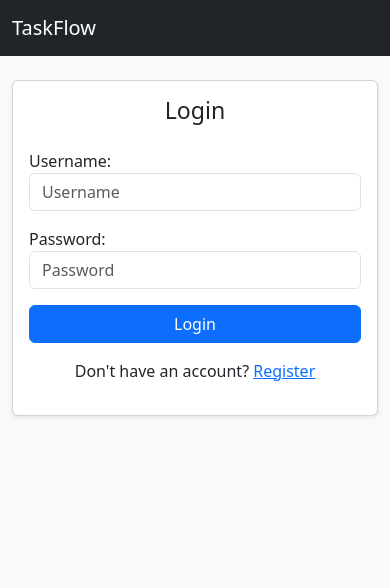
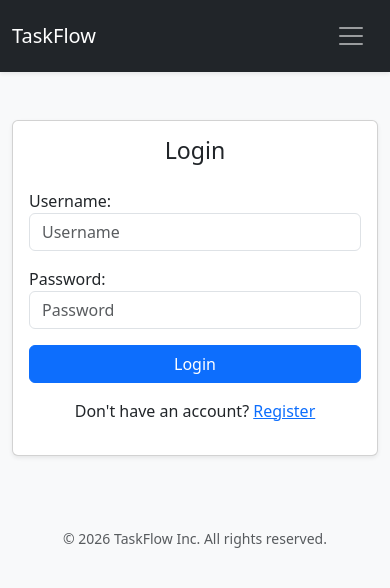
Before and after one commit to mumrbekkk/DSCC_CW1_16612, a Django app: a page that uses templates/base.html in a window 390 px wide. Shown: the top 588 px of the page. Run offline with Django 5.2, Linux system fonts and the light colour scheme.

Commit message:
mobile ui sized

```diff
--- a/templates/base.html
+++ b/templates/base.html
@@ -2,49 +2,70 @@
 <html lang="en">
 <head>
     <meta charset="UTF-8">
-    <title>Task Flow</title>
+    <meta name="viewport" content="width=device-width, initial-scale=1.0">
+    <title>TaskFlow | Professional Task Management</title>
 
     <link href="https://cdn.jsdelivr.net/npm/bootstrap@5.3.2/dist/css/bootstrap.min.css" rel="stylesheet">
 </head>
-<body class="bg-light">
+<body class="bg-body-tertiary">
 
-    <nav class="navbar navbar-dark bg-dark navbar-expand-lg">
+    <nav class="navbar navbar-expand-lg navbar-dark bg-dark shadow-sm py-3">
         <div class="container">
-            <a class="navbar-brand" href="/">TaskFlow</a>
-            <div class="collapse navbar-collapse">
-                <ul class="navbar-nav ms-auto">
+            <a class="navbar-brand d-flex align-items-center" href="/">
+                TaskFlow
+            </a>
+
+            <button class="navbar-toggler border-0" type="button" data-bs-toggle="collapse" data-bs-target="#navbarNav">
+                <span class="navbar-toggler-icon"></span>
+            </button>
+
+            <div class="collapse navbar-collapse" id="navbarNav">
+                <ul class="navbar-nav me-auto mb-2 mb-lg-0">
                     <li class="nav-item">
-                        <a class="nav-link" href="/projects/">Projects</a>
+                        <a class="nav-link px-3" href="/projects/">Projects</a>
                     </li>
 
                     {% if request.user.is_superuser %}
                     <li class="nav-item">
-                            <a class="nav-link" href="/tags/">Tags</a>
+                        <a class="nav-link px-3" href="/tags/">Tags</a>
                     </li>
                     {% endif %}
+                </ul>
 
+                <div class="d-flex align-items-center">
                     {% if user.is_authenticated %}
-                        <li class="nav-item">
-                            <form method="post" action="{% url 'logout' %}" class="d-inline">
+                        <span class="navbar-text me-3 small d-none d-md-inline">
+                            Signed in as <strong>{{ user.username }}</strong>
+                        </span>
+                        <form method="post" action="{% url 'logout' %}" class="m-0">
                             {% csrf_token %}
-                                <button type="submit" class="nav-link btn btn-link text-light">
+                            <button type="submit" class="btn btn-outline-light btn-sm px-4 rounded-pill">
                                 Logout
                             </button>
                         </form>
-                        </li>
                     {% else %}
-                        <li class="nav-item">
-                            <a class="nav-link" href="{% url 'login' %}">Login</a>
-                        </li>
+                        <a href="{% url 'login' %}" class="btn btn-primary btn-sm px-4 rounded-pill">
+                            Login
+                        </a>
                     {% endif %}
-
-                </ul>
+                </div>
             </div>
         </div>
     </nav>
 
-    <div class="container mt-4">
-        {% block content %}{% endblock %}
+    <main class="container my-5">
+        <div class="row justify-content-center">
+            <div class="col-12">
+                {% block content %}
+                {% endblock %}
             </div>
+        </div>
+    </main>
+
+    <footer class="container py-4 mt-auto">
+        <p class="text-center text-muted small">&copy; 2026 TaskFlow Inc. All rights reserved.</p>
+    </footer>
+
+    <script src="https://cdn.jsdelivr.net/npm/bootstrap@5.3.2/dist/js/bootstrap.bundle.min.js"></script>
 </body>
 </html>
```
Lines whose indentation alone changed are shown as unchanged.
